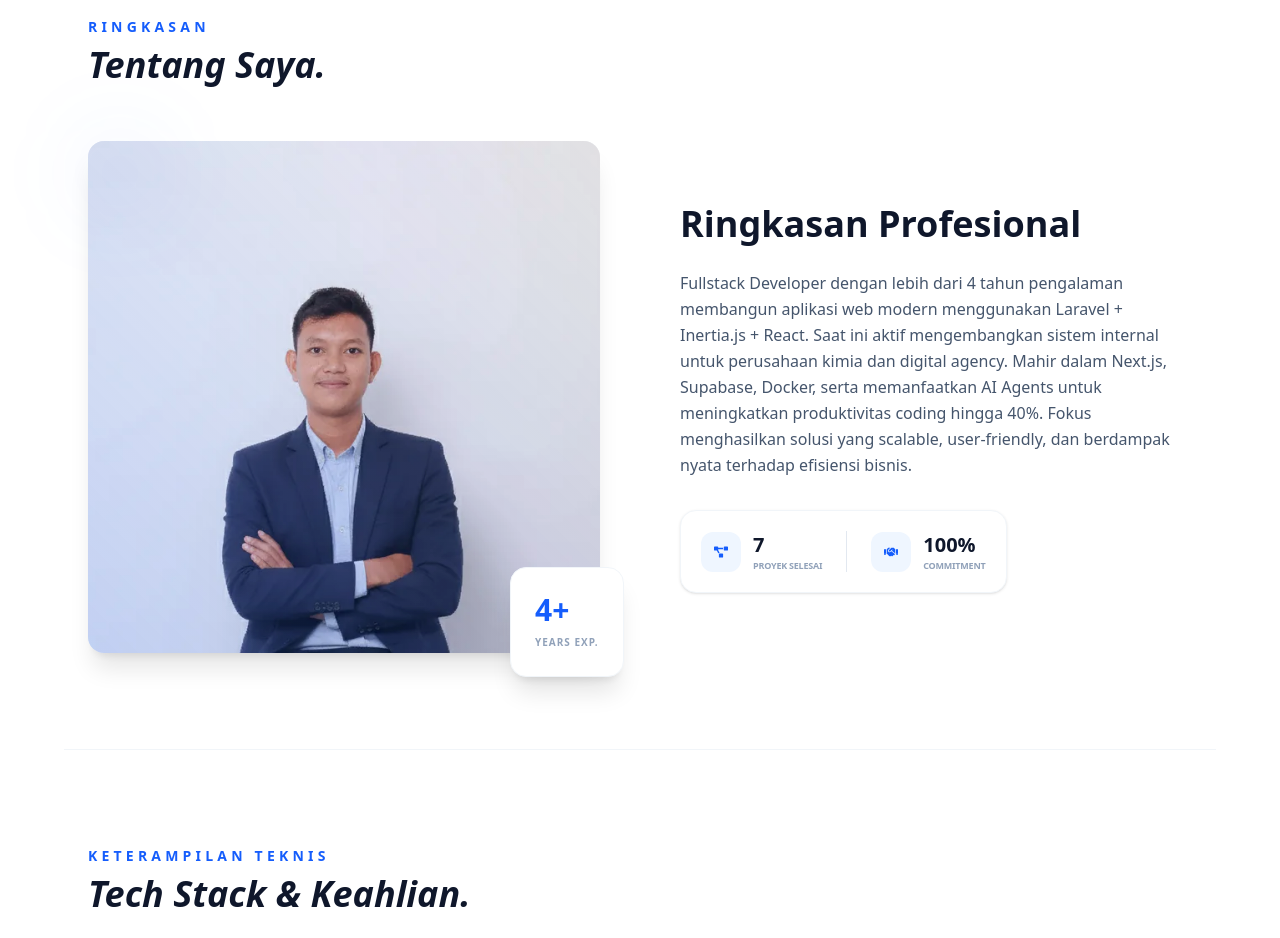
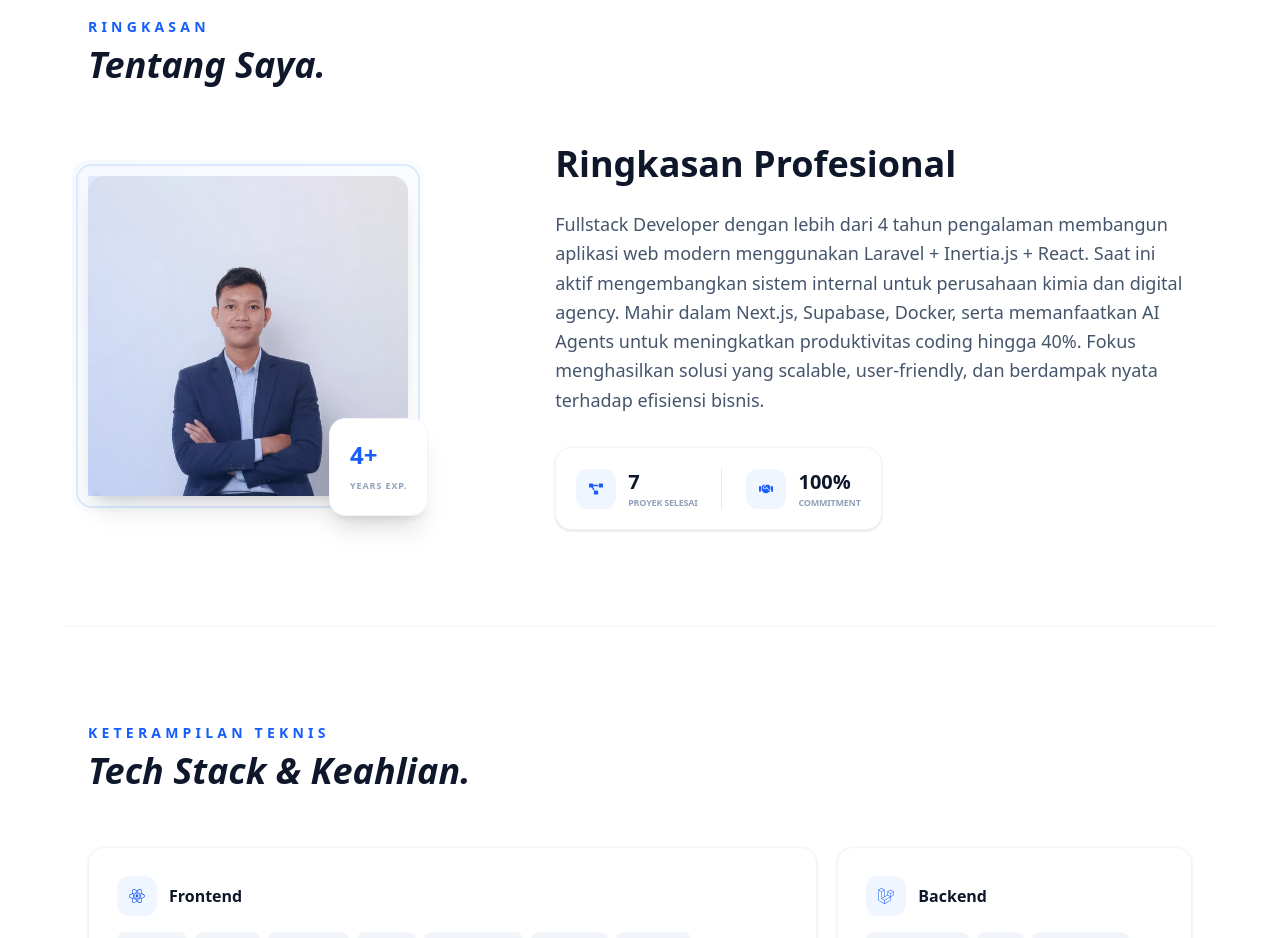
Before and after one commit to mridwane/mridwane.github.io, an Astro site: page / in a window 1280 px wide. Shown: the part 880-1818 px from the top of the page. Built offline with nearby package versions, Linux system fonts and the light colour scheme; Astro itself is replaced by a stand-in of ours.

Commit message:
style(about): adjust layout with smaller photo and decorative frame

```diff
--- a/src/components/About.astro
+++ b/src/components/About.astro
@@ -11,9 +11,13 @@ import { FaProjectDiagram, FaHandshake } from 'react-icons/fa';
     <h3 class="text-4xl font-black text-slate-900 italic dark:text-white">Tentang Saya.</h3>
   </div>
 
-  <div class="grid md:grid-cols-2 gap-12 lg:gap-20 items-center">
-    <div data-aos="fade-right" class="relative">
-      <div class="aspect-square bg-slate-100 dark:bg-slate-900 rounded-2xl overflow-hidden relative group shadow-xl">
+  <div class="grid md:grid-cols-5 gap-10 lg:gap-16 items-center">
+    <div class="md:col-span-2" data-aos="fade-right">
+      <div class="relative max-w-xs mx-auto md:mx-0">
+        <div class="absolute -inset-3 rounded-2xl border-2 border-blue-100 dark:border-blue-500/10 -z-10"></div>
+        <div class="absolute -inset-4 rounded-2xl bg-gradient-to-br from-blue-500/5 to-transparent dark:from-blue-400/5 -z-20"></div>
+
+        <div class="aspect-square bg-slate-100 dark:bg-slate-900 rounded-2xl overflow-hidden group shadow-xl">
           <div class="absolute inset-0 bg-gradient-to-tr from-blue-600/20 to-transparent dark:from-blue-500/10 z-10 group-hover:opacity-60 transition-opacity"></div>
 
           <Image
@@ -27,29 +31,28 @@ import { FaProjectDiagram, FaHandshake } from 'react-icons/fa';
           />
         </div>
 
-      <div class="absolute -bottom-6 -right-6 bg-white dark:bg-slate-800 p-6 rounded-2xl shadow-xl dark:shadow-blue-900/20 border border-slate-100 dark:border-blue-500/20 z-20" data-aos="zoom-in" data-aos-delay="500">
-        <span class="block text-3xl font-black text-blue-600 dark:text-blue-400">{new Date().getFullYear() - 2022}+</span>
-        <span class="text-[10px] font-bold uppercase tracking-widest text-slate-400 dark:text-slate-500">Years Exp.</span>
+        <div class="absolute -bottom-5 -right-5 bg-white dark:bg-slate-800 p-5 rounded-2xl shadow-xl dark:shadow-blue-900/20 border border-slate-100 dark:border-blue-500/20 z-20" data-aos="zoom-in" data-aos-delay="500">
+          <span class="block text-2xl font-black text-blue-600 dark:text-blue-400">{new Date().getFullYear() - 2022}+</span>
+          <span class="text-[9px] font-bold uppercase tracking-widest text-slate-400 dark:text-slate-500">Years Exp.</span>
+        </div>
+      </div>
     </div>
 
-      <div class="absolute -top-4 -left-4 w-24 h-24 bg-blue-500/5 dark:bg-blue-400/5 rounded-full blur-2xl pointer-events-none"></div>
-    </div>
-
-    <div data-aos="fade-left" class="text-center md:text-left">
+    <div class="md:col-span-3 text-center md:text-left" data-aos="fade-left">
       <h3 class="text-3xl md:text-4xl font-black mb-6 leading-tight text-slate-900 dark:text-white">
         {aboutData.title}
       </h3>
 
-      <p class="text-slate-600 dark:text-slate-400 mb-8 leading-relaxed text-lg md:text-base">
+      <p class="text-slate-600 dark:text-slate-400 mb-8 leading-relaxed text-base md:text-lg">
         {aboutData.description}
       </p>
 
       <div class="flex flex-wrap justify-center md:justify-start gap-4">
-        <div class="flex gap-6 p-5 bg-white dark:bg-slate-900/30 border border-slate-100 dark:border-slate-800/60 rounded-2xl shadow-sm hover:shadow-md hover:border-blue-500/20 hover:bg-slate-50/50 dark:hover:bg-slate-900/50 transition-all duration-300">
+        <div class="inline-flex gap-6 p-5 bg-white dark:bg-slate-900/30 border border-slate-100 dark:border-slate-800/60 rounded-2xl shadow-sm hover:shadow-md hover:border-blue-500/20 hover:bg-slate-50/50 dark:hover:bg-slate-900/50 transition-all duration-300">
           {aboutData.stats.map((stat, index) => (
             <Fragment key={index}>
               <div class="flex items-center gap-3">
-                <div class="w-10 h-10 rounded-xl bg-blue-50 dark:bg-blue-900/20 flex items-center justify-center text-blue-600 dark:text-blue-400">
+                <div class="w-10 h-10 rounded-xl bg-blue-50 dark:bg-blue-900/20 flex items-center justify-center text-blue-600 dark:text-blue-400 shrink-0">
                   {index === 0 ? <FaProjectDiagram class="text-sm" /> : <FaHandshake class="text-sm" />}
                 </div>
                 <div class="text-left">
```
Lines whose indentation alone changed are shown as unchanged.
